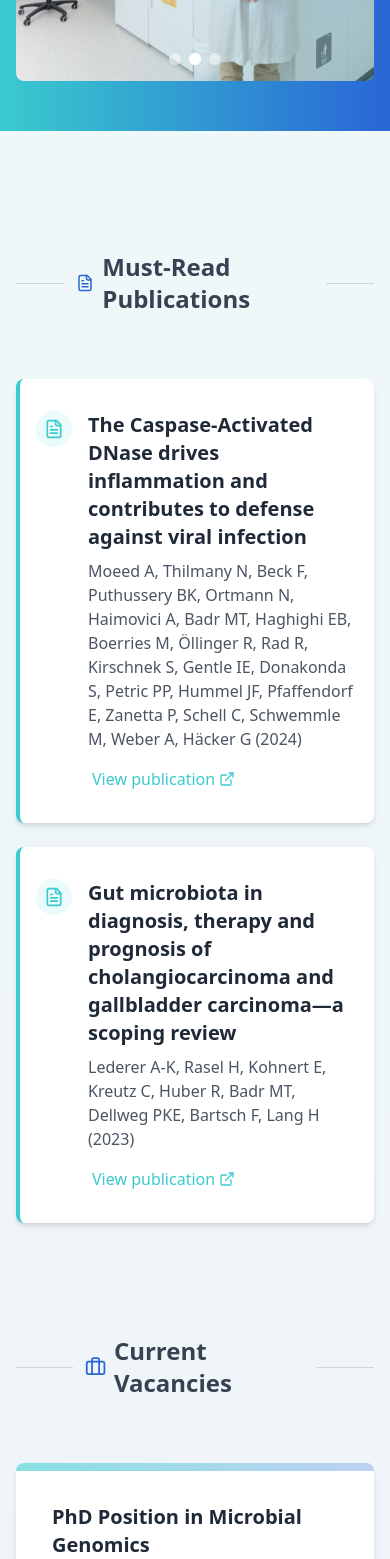
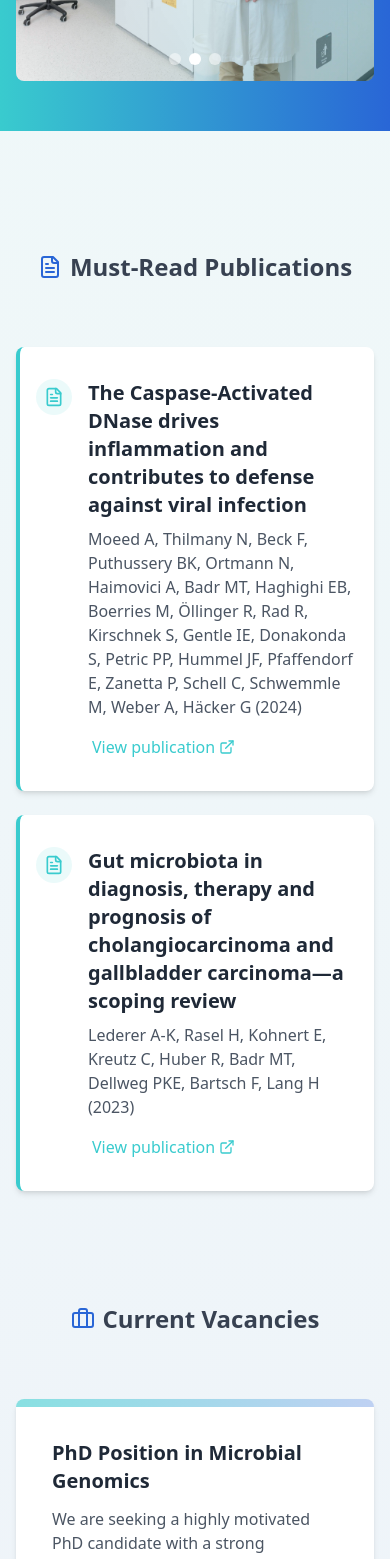
Before and after one commit to fatma-mohamed99/the-badr-lab, a React (Vite) app: page / in a window 390 px wide. Shown: the part 901-2460 px from the top of the page. Built offline with nearby package versions, Linux system fonts and the light colour scheme.

Commit message:
edit/mobile view

```diff
--- a/src/components/Home-component/Highlights.tsx
+++ b/src/components/Home-component/Highlights.tsx
@@ -62,11 +62,11 @@ const Highlights = () => {
                             className="flex items-center justify-center gap-3 mt-10 mb-16 "
 
                         >
-                            <div className="h-px bg-gray-300 w-16 " />
+                            <div className="h-px bg-gray-300 w-16 hidden sm:inline-block " />
                             <h3 className="text-2xl font-semibold text-gray-700 flex items-center ">
                                 <FileText className="text-main mr-2" size={24} />
                                 Must-Read Publications	                            </h3>
-                            <div className="h-px bg-gray-300 w-16" />
+                            <div className="h-px bg-gray-300 w-16 hidden sm:inline-block" />
                         </motion.div>
 
                         <div className="grid grid-cols-1 gap-6">
@@ -139,12 +139,12 @@ const Highlights = () => {
                             className="flex items-center justify-center gap-3 mt-28 mb-16 "
 
                         >
-                            <div className="h-px bg-gray-300 w-16 " />
+                            <div className="h-px bg-gray-300 w-16 hidden sm:inline-block " />
                             <h3 className="text-2xl font-semibold text-gray-700 flex items-center ">
                                 <Briefcase className="text-main mr-2" size={24} />
                                 Current Vacancies
                             </h3>
-                            <div className="h-px bg-gray-300 w-16" />
+                            <div className="h-px bg-gray-300 w-16 hidden sm:inline-block" />
                         </motion.div>
 
 
```
